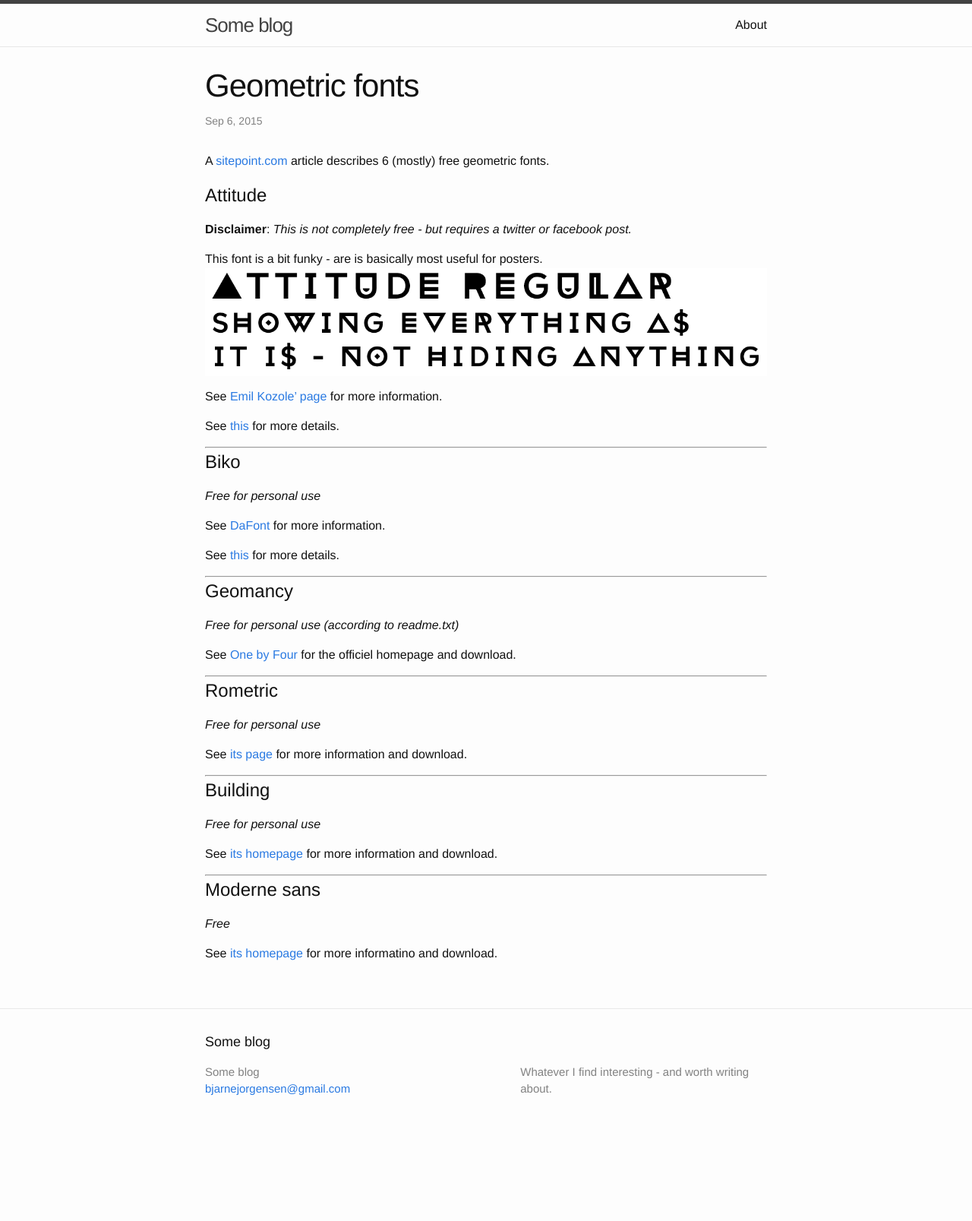
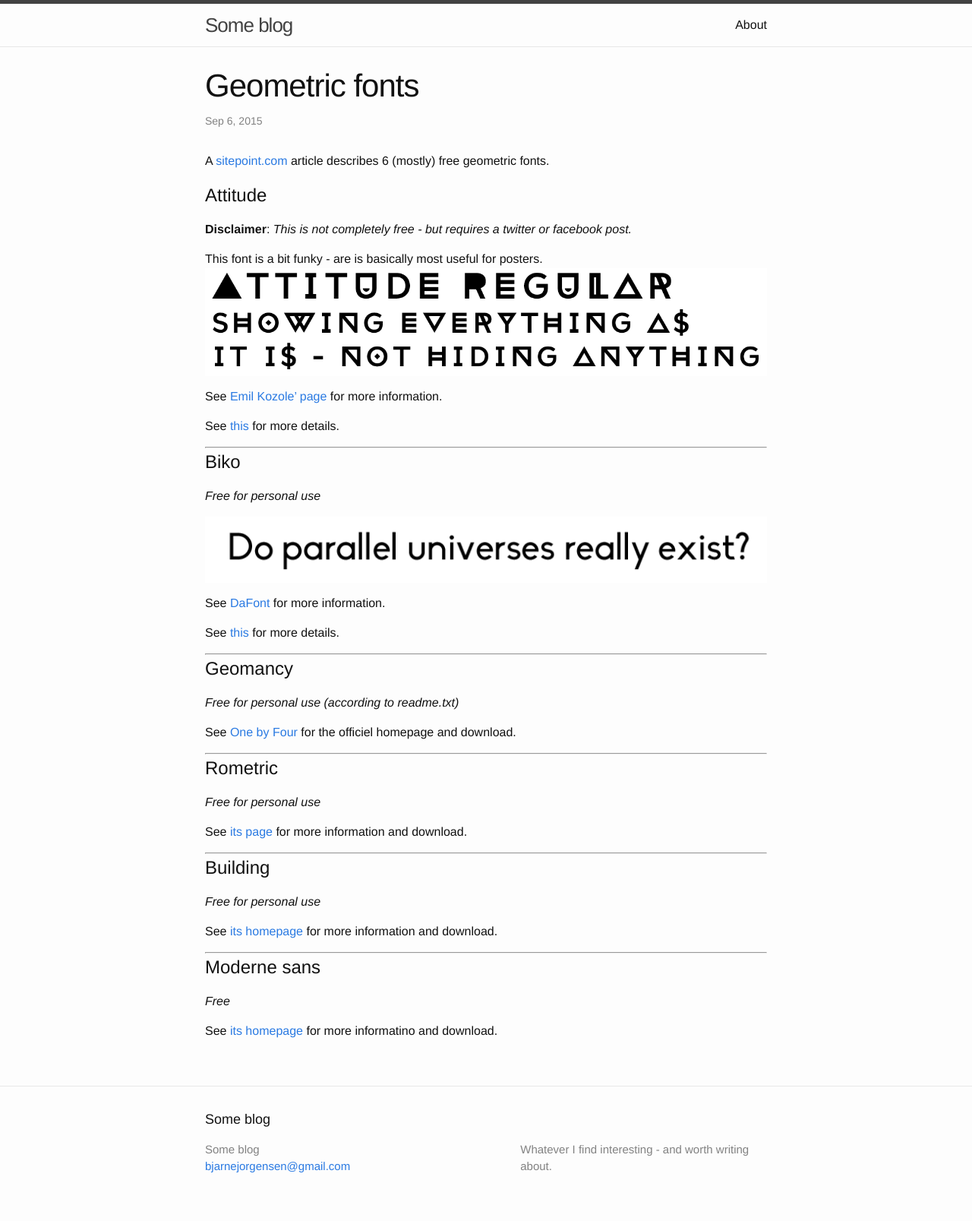
Before and after one commit to bjarnejorgensen/bjarnejorgensen.github.io, a Jekyll site: the page built from _posts/2015-09-06-geometric-fonts.md, in a window 1280 px wide. Shown: the whole page at 76% size. Built offline with Jekyll 4.4.1, drawn with Linux system fonts in a browser that asks for light colours; before the commit the page ends 1505 px from its top, so only the background shows below that.

Commit message:
Updated Biko with more pictures

```diff
--- a/_posts/2015-09-06-geometric-fonts.md
+++ b/_posts/2015-09-06-geometric-fonts.md
@@ -20,6 +20,8 @@
 
 # Biko
 *Free for personal use*
+
+![Example](/font/images/biko-parallel.png)
 
 See [DaFont](http://www.dafont.com/biko.font) for more information.
 
```
Also changed, not shown: _font/images/biko-AE-E.png (added), _font/images/biko-divisions.png (added), _font/images/biko-height.png, _font/images/biko-overlap.png (added), _font/images/biko-parallel.png (added), 1 other file.
